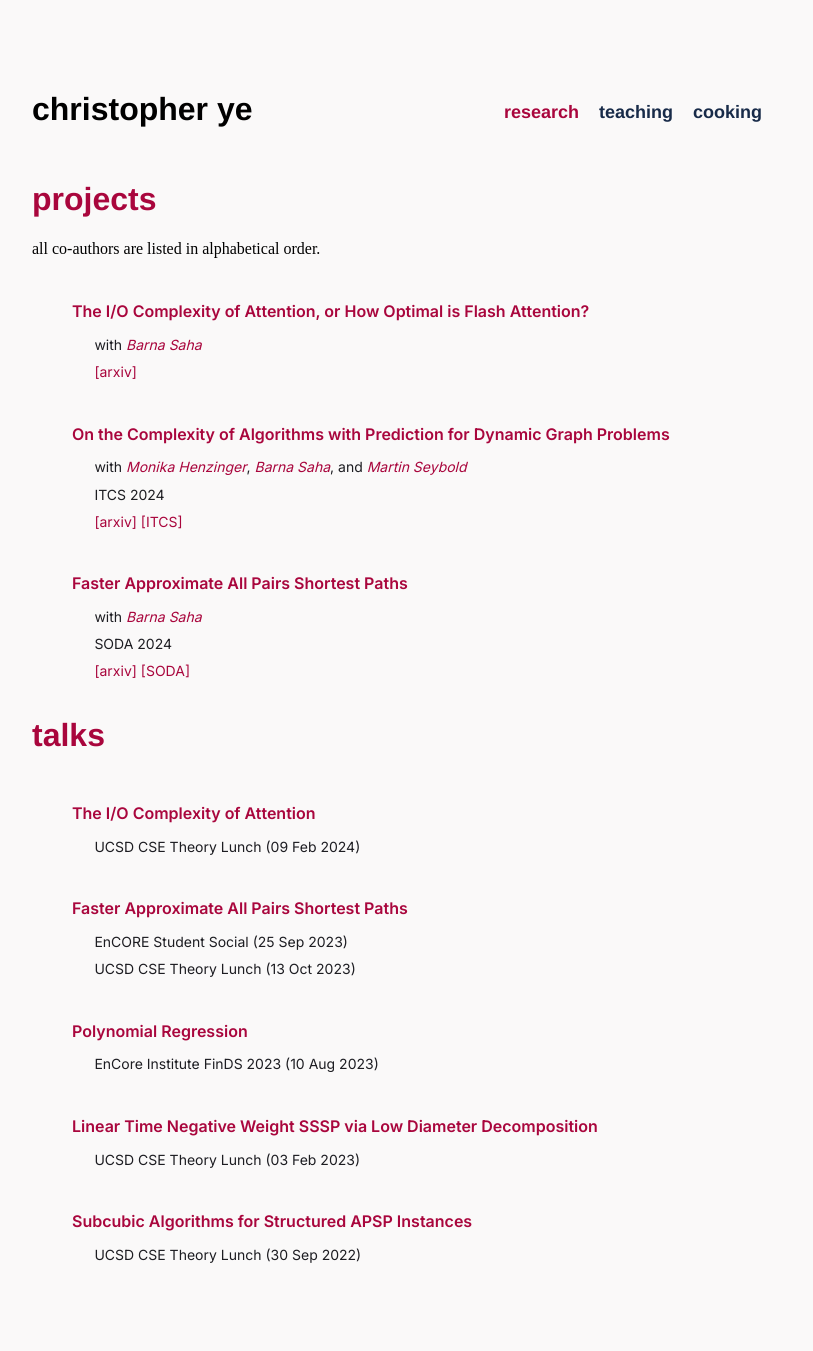
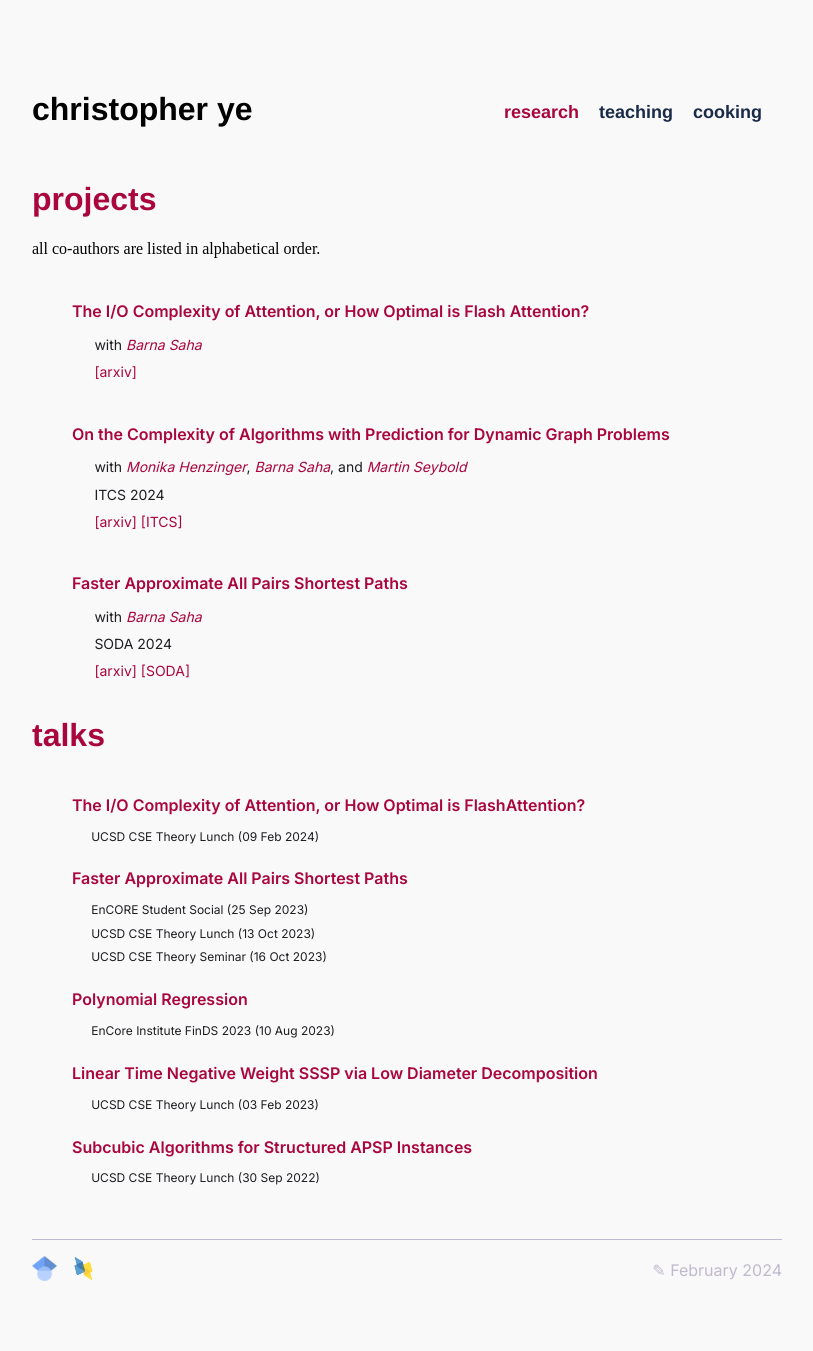
Before and after one commit to czye17/czye17.github.io, a Jekyll site: the page built from research.html, in a window 1280 px wide. Shown: the whole page, without its empty margins (233-1046 px from the left). Built offline with Jekyll 4.4.1, drawn with Linux system fonts in a browser that asks for light colours; some web fonts are replaced.

Commit message:
update footer and mobile version

```diff
--- a/_data/talks.yml
+++ b/_data/talks.yml
@@ -1,4 +1,4 @@
-- topic: The I/O Complexity of Attention
+- topic: The I/O Complexity of Attention, or How Optimal is FlashAttention?
   presentations:
     - setting: UCSD CSE Theory Lunch
       date: 2024.02.09
@@ -8,6 +8,8 @@
       date: 2023.09.25
     - setting: UCSD CSE Theory Lunch
       date: 2023.10.13
+    - setting: UCSD CSE Theory Seminar
+      date: 2023.10.16
 - topic: Polynomial Regression
   presentations:
     - setting: EnCore Institute FinDS 2023
--- /dev/null
+++ b/_includes/footer.html
@@ -0,0 +1,7 @@
+<footer>
+	<ul>
+		<li><a href="https://scholar.google.com/citations?user=WmAZ-WIAAAAJ&hl=en&authuser=1"><img src="imgs/gscholar.png" height="25px" alt="gscholar"></a></li>
+        <li><a href="https://dblp.org/pid/304/2086.html"><img src="imgs/dblp.png" height="25px" alt="dblp"></a></li>
+		<li><span class="symbol"><a href="/">✎ February 2024</a></span></li>
+	</ul>
+</footer>
--- a/_includes/navigation.html
+++ b/_includes/navigation.html
@@ -2,16 +2,34 @@
     <div class="title-wide">
         <h1><a href="/">christopher ye</a></h1>
     </div>
+    <div class="title-thin">
+        <center><h1><a href="/">christopher ye</a></h1></center>
+    </div>
+
     <div class="nav-wide">
-        <nav class="nav-wide">
+        <nav>
             <ul>
                 {% for item in site.data.navigation %}
                 <li>
-                    <a href="{{ item.link }}" {% if page.url==item.link %} class="nav-current nav-wide" {% else %}
-                        class="nav-base nav-wide" {% endif %}>{{ item.name }}</a>
+                    <a href="{{ item.link }}" {% if page.url==item.link %} class="nav-current" {% else %}
+                        class="nav-base" {% endif %}>{{ item.name }}</a>
                 </li>
                 {% endfor %}
             </ul>
         </nav>
     </div>
+    <div class="nav-thin">
+        <center>
+            <nav>
+            <ul>
+                {% for item in site.data.navigation %}
+                <li>
+                    <a href="{{ item.link }}" {% if page.url==item.link %} class="nav-current" {% else %}
+                        class="nav-base" {% endif %}>{{ item.name }}</a>
+                </li>
+                {% endfor %}
+            </ul>
+            </nav>
+        </center>
+    </div>
 </header>
--- a/_layouts/default.html
+++ b/_layouts/default.html
@@ -19,5 +19,6 @@
   <body>
     {% include navigation.html %}
     {{ content }}
+    {% include footer.html %}
   </body>
 </html>
--- a/_sass/main.scss
+++ b/_sass/main.scss
@@ -58,7 +58,7 @@
 
 footer a:hover {
     color: var(--link-hover);
-    background-color: #000000;
+    background-color: var(--link-hover);
     transition: .2s;
 }
 
@@ -68,7 +68,7 @@
 
 footer img:hover {
     opacity: 1.0;
-    filter: hue-rotate(-30deg) saturate(15) brightness(85%);
+    // filter: hue-rotate(-30deg) saturate(15) brightness(85%);
     color: none;
     transition: .2s;
 }
@@ -432,6 +432,23 @@
     font-size: 16px;
 }
 
+.talk {
+    padding-top: 2px;
+    padding-bottom: 0px;
+}
+
+.talk p {
+    font-size: 12px;
+    margin: 2px;
+    margin-left: 1.6em;
+}
+
+.talk h2 {
+    margin-bottom: 6px;
+    font-family: Inter;
+    font-size: 16px;
+}
+
 .project {
     display: flex;
     position: relative;
--- a/research.html
+++ b/research.html
@@ -28,6 +28,9 @@
             {% if item.proceedings %}
                 <a href={{ item.proceedings }}>[{{ item.conference }}]</a>
             {% endif %}
+            {% if item.journal %}
+                <a href={{ item.journal }}>[{{ item.journalname }}]</a>
+            {% endif %}
         </p>
     </div>
     {% endfor %}
@@ -37,7 +40,7 @@
 
 <ul>
     {% for item in site.data.talks %}
-    <div class="pub">
+    <div class="talk">
         <h2>{{ item.topic }}</h2>
         {% for presentation in item.presentations %}
             <p>{{ presentation.setting }} ({{ presentation.date | date_to_string }})</p>
```
Also changed, not shown: index.html (+17 -3 lines), Gemfile.lock, imgs/dblp.png (added), imgs/gscholar.png (added).
